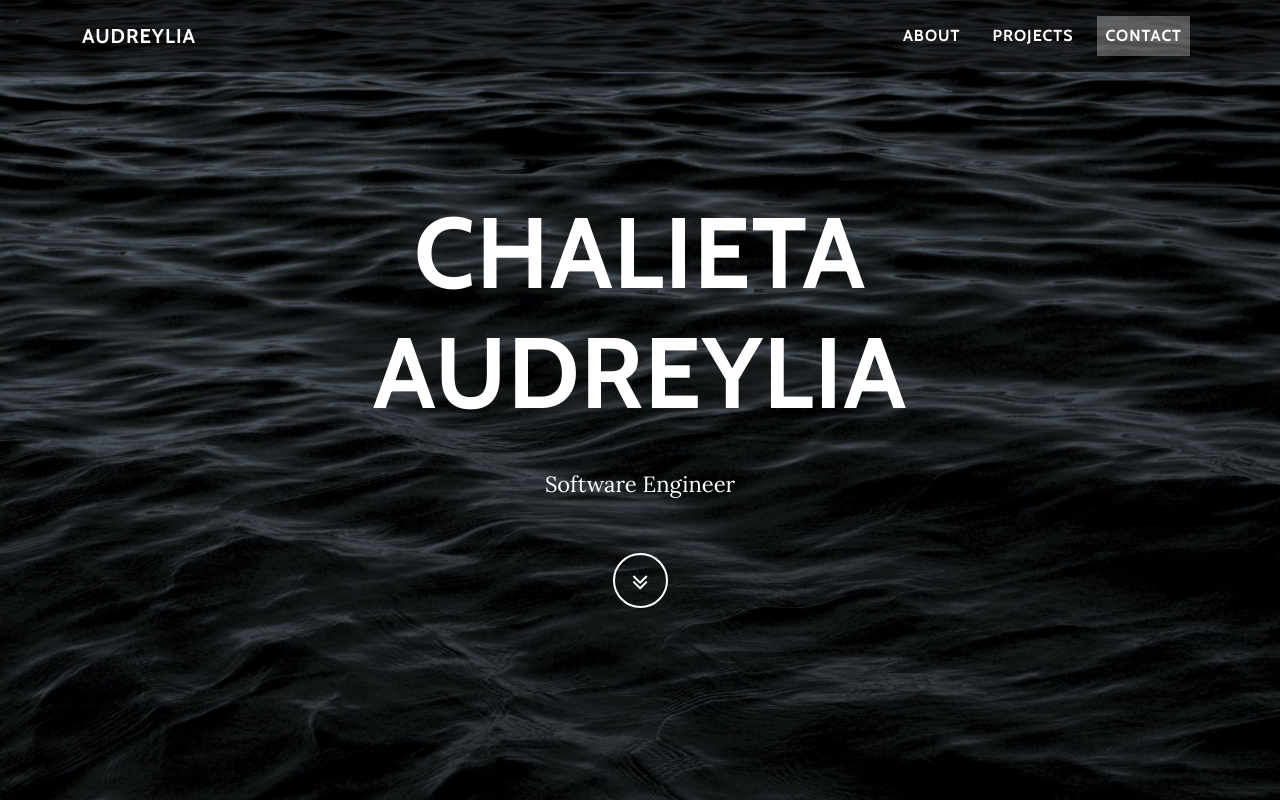
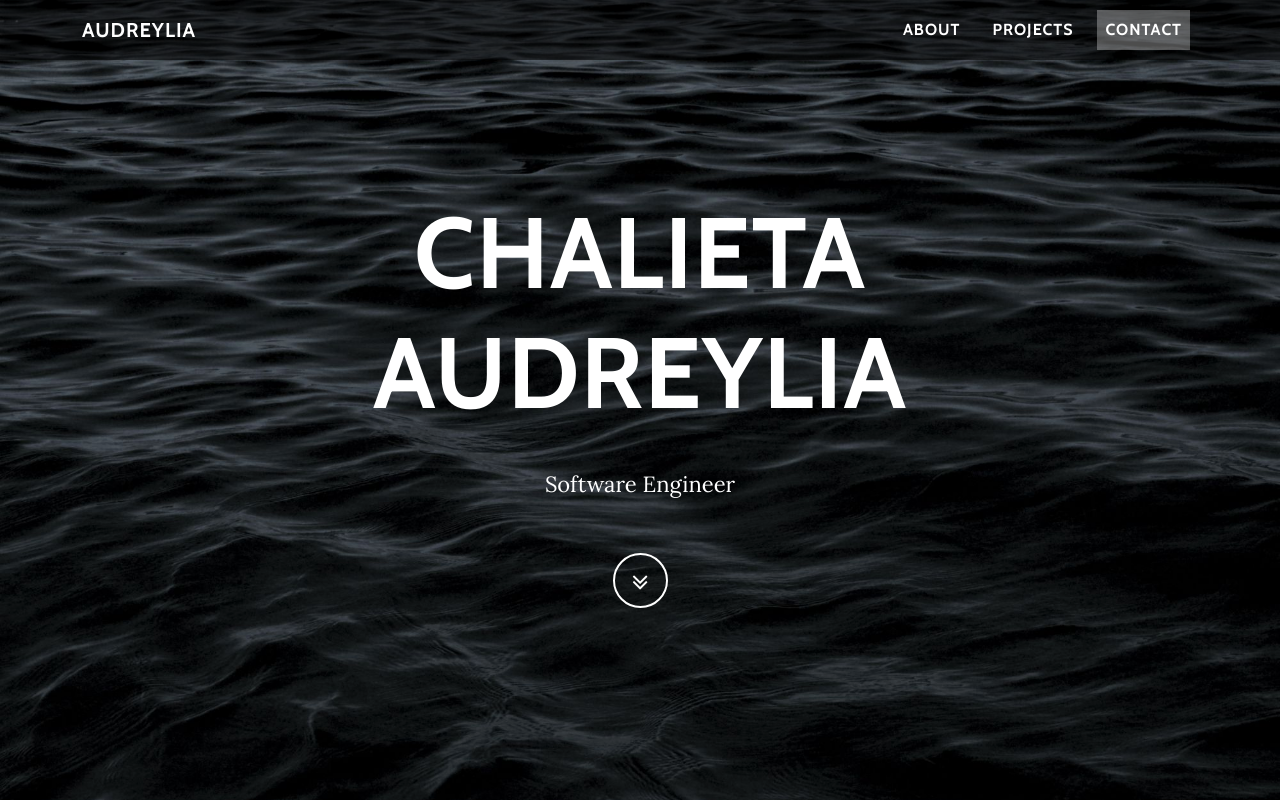
Before and after one commit to Chalieta/Chalieta, a plain HTML site: page index.html in a window 1280 px wide. Shown: the top 800 px of the page. Drawn offline with nearby package versions, Linux system fonts and the light colour scheme.

Commit message:
Fixed navbar.

```diff
--- a/index.html
+++ b/index.html
@@ -29,13 +29,13 @@
 </head>
 
 <body id="page-top" data-bs-spy="scroll" data-bs-target="#mainNav" data-bs-offset="77">
-    <nav class="navbar navbar-light navbar-expand-md fixed-top" id="mainNav" style="background: var(--bs-navbar-color);border-style: none;height: 72px;">
+    <nav class="navbar navbar-light navbar-expand-md fixed-top" id="mainNav" style="background: var(--bs-navbar-color);border-style: none;height: 60px;color: var(--bs-navbar-color);overflow: visible;position: fixed;display: flex;overflow-y: visible;">
         <div class="container"><a class="navbar-brand">audreylia</a><button data-bs-toggle="collapse" class="navbar-toggler navbar-toggler-right" data-bs-target="#navbarResponsive" type="button" aria-controls="navbarResponsive" aria-expanded="false" aria-label="Toggle navigation" value="Menu"><i class="fa fa-bars"></i></button>
             <div class="collapse navbar-collapse" id="navbarResponsive">
                 <ul class="navbar-nav ms-auto">
-                    <li class="nav-item nav-link"><a class="nav-link active" href="#about">About</a></li>
-                    <li class="nav-item nav-link"><a class="nav-link" href="#projects">PROJECTS</a></li>
-                    <li class="nav-item nav-link"><a class="nav-link" href="#contact">contact</a></li>
+                    <li class="nav-item nav-link"><a class="nav-link active" href="#about" style="text-align: right;">About</a></li>
+                    <li class="nav-item nav-link"><a class="nav-link" href="#projects" style="text-align: right;">PROJECTS</a></li>
+                    <li class="nav-item nav-link"><a class="nav-link" href="#contact" style="text-align: right;">contact</a></li>
                 </ul>
             </div>
         </div>
```
Also changed, not shown: 1 other file.
